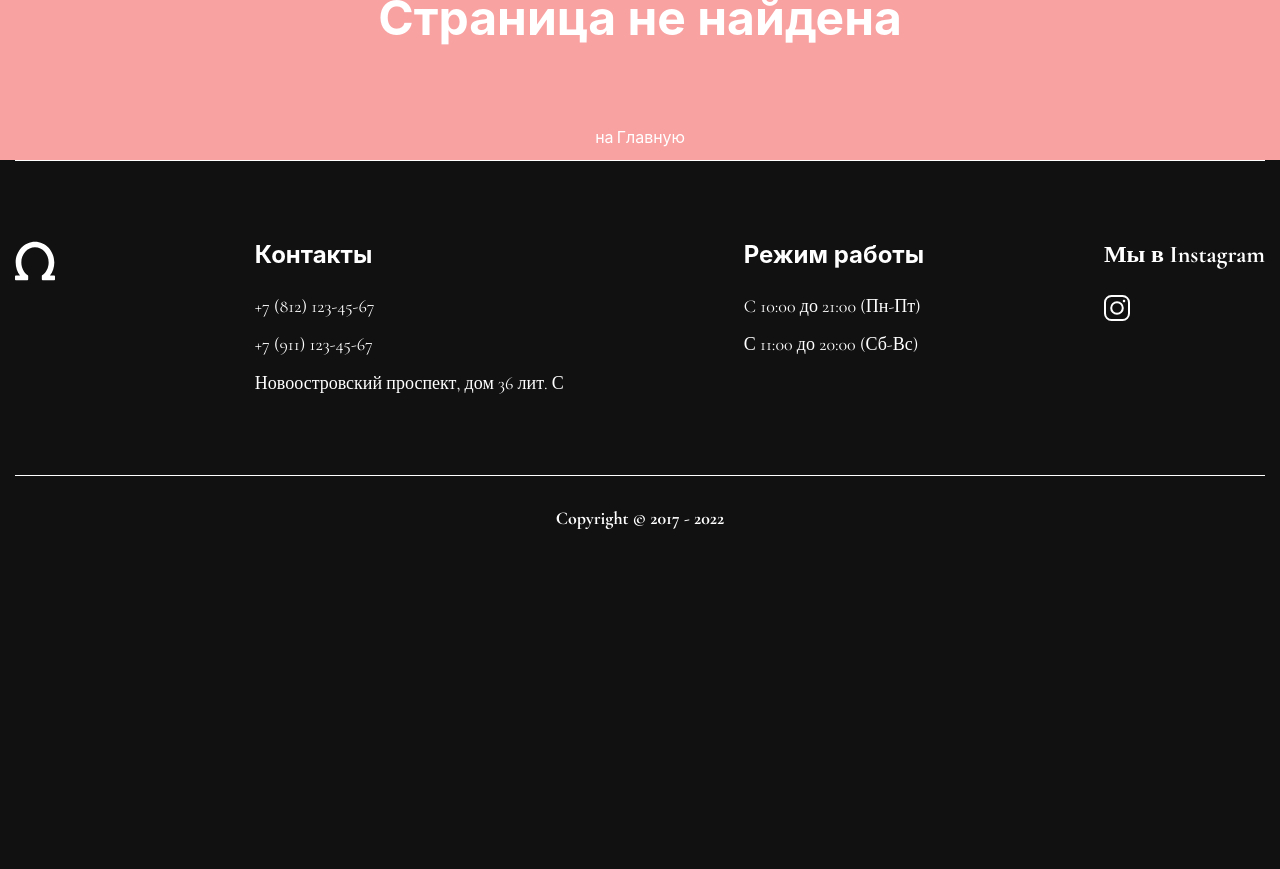
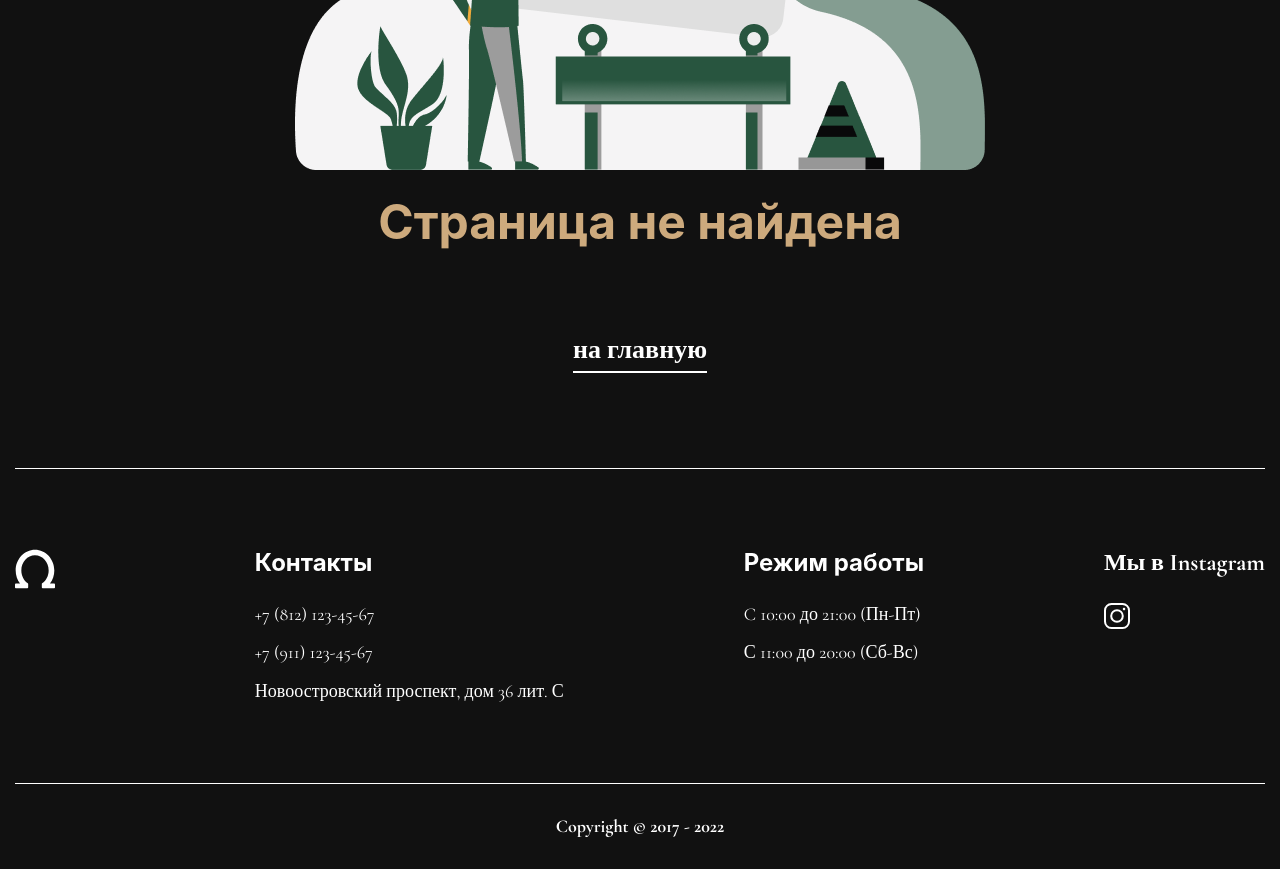
Before and after one commit to Anton-Osip/Delote-Beauty, a React app: page /error in a window 1280 px wide. Shown: the part 640-1509 px from the top of the page. Before the commit the page ends 1201 px from the top, so only its background shows below. Built offline with nearby package versions, Linux system fonts and the light colour scheme.

Commit message:
feat: add styles for Error section

```diff
--- a/src/layout/sections/error/Error.tsx
+++ b/src/layout/sections/error/Error.tsx
@@ -1,23 +1,49 @@
+import { NavLink } from 'react-router-dom'
 import styled from 'styled-components'
 import error from '../../../assets/images/Error.png'
 import { FlexWrapper } from '../../../components/FlexWrapper'
 import { SectionTitle } from '../../../components/SectionTitle'
+import { theme } from '../../../styles/Theme'
 export function Error() {
 	return (
 		<StyledError>
 			<FlexWrapper direction='column' align='center' justify='center'>
 				<Image src={error} alt='error' />
 				<SectionTitle>Страница не найдена</SectionTitle>
-				<Link href='#'>на Главную</Link>
+				<NavLink to='/home'>
+					<Link>на главную</Link>
+				</NavLink>
 			</FlexWrapper>
 		</StyledError>
 	)
 }
 
 const StyledError = styled.section`
-	min-height: 100vh;
-	background-color: #f9a2a2;
+	padding: 180px 0 100px;
+
+	${SectionTitle} {
+		color: ${theme.colors.borderColor};
+	}
 `
 
-const Image = styled.img``
-const Link = styled.a``
+const Image = styled.img`
+	margin-bottom: 24px;
+`
+const Link = styled.a`
+	font-family: 'Cormorant Garamond';
+	display: inline-block;
+	position: relative;
+	font-size: 26px;
+	font-weight: 700;
+	line-height: 140%;
+	&:after {
+		content: '';
+		position: absolute;
+		bottom: -5px;
+		left: 0;
+		right: 0;
+		display: inline-block;
+		height: 2px;
+		background-color: ${theme.colors.font};
+	}
+`
```
